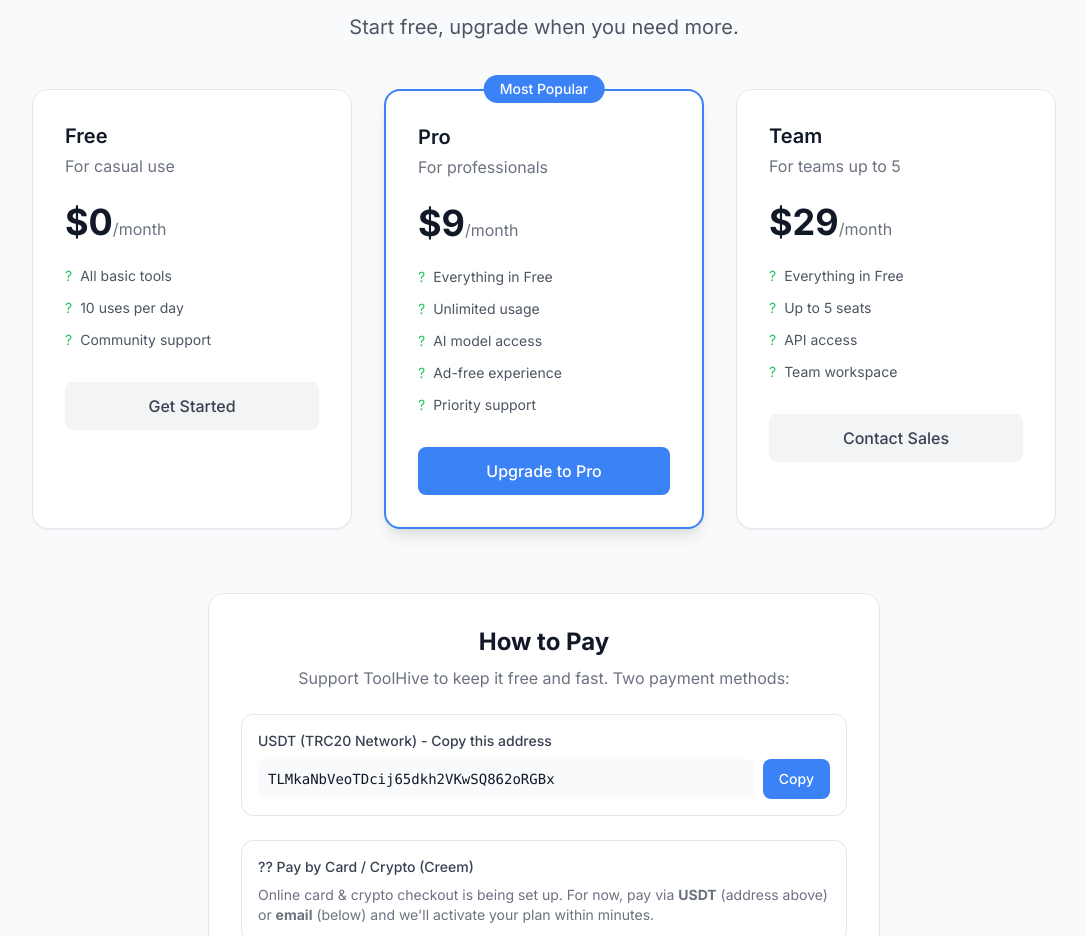
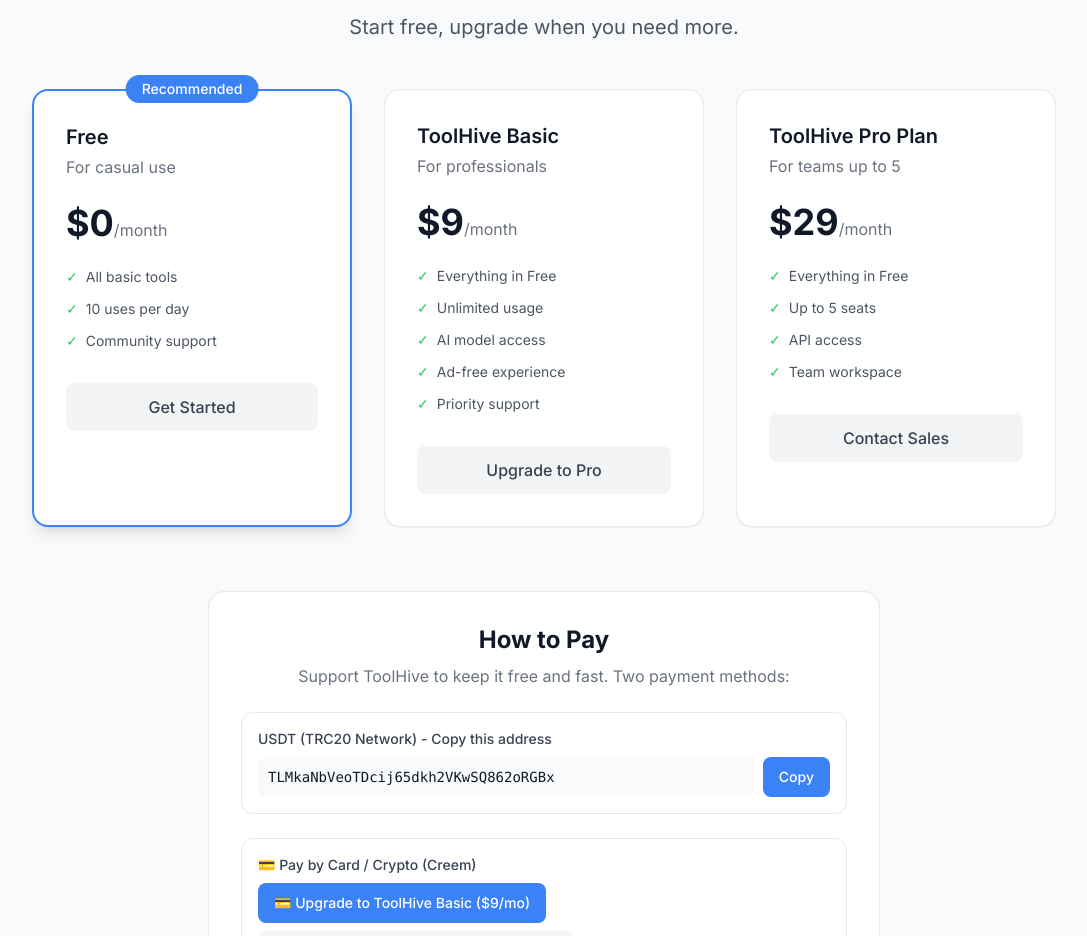
Before and after one commit to chuangyuan-tool/tool-hive, a Next.js app: page /pricing in a window 1280 px wide. Shown: the part 156-1092 px from the top of the page, without its empty margins (96-1183 px from the left). Built offline with nearby package versions, Linux system fonts and the light colour scheme.

Commit message:
pricing: 免费档前置并重点突出、套餐改名(ToolHive Basic/Pro Plan)、付费购买按钮直连 Creem 结账、保留底部条款链接

```diff
--- a/app/pricing/page.tsx
+++ b/app/pricing/page.tsx
@@ -1,18 +1,14 @@
 'use client';
-
 import { useState } from 'react';
 import Link from 'next/link';
 import { useI18n } from '@/components/I18nProvider';
-
 const USDT_ADDRESS = 'TLMkaNbVeoTDcij65dkh2VKwSQ862oRGBx';
-// �տ�ռλ������ creem.io ע���õ� Pro / Team ���� checkout ���Ӻ��ң����������ť������
-const CREEM_PRO_LINK = '';
-const CREEM_TEAM_LINK = '';
-
+// 填入Creem结账链接
+const CREEM_PRO_LINK = 'https://www.creem.io/payment/prod_14cJqr9OgcOjMSjekXXLdC';
+const CREEM_TEAM_LINK = 'https://www.creem.io/payment/prod_6oAsKohcroodQqIuKesDRc';
 export default function PricingPage() {
   const { t } = useI18n();
   const [copied, setCopied] = useState(false);
-
   const copyUsdt = async () => {
     try {
       await navigator.clipboard.writeText(USDT_ADDRESS);
@@ -29,25 +25,22 @@
       setTimeout(() => setCopied(false), 1500);
     }
   };
-
   const plans = [
-    { key: 'free', name: 'Free', price: '$0', desc: t.freeDesc, features: [t.featBasic, t.featDaily, t.featCommunity], cta: t.ctaFree, highlight: false, pay: false },
-    { key: 'pro', name: 'Pro', price: '$9', desc: t.proDesc, features: [t.featEverything, t.featUnlimited, t.featAi, t.featNoAds, t.featPriority], cta: t.ctaPro, highlight: true, pay: true },
-    { key: 'team', name: 'Team', price: '$29', desc: t.teamDesc, features: [t.featEverything, t.featSeats, t.featApi, t.featWorkspace], cta: t.ctaTeam, highlight: false, pay: true },
+    { key: 'free', name: 'Free', price: '$0', desc: t.freeDesc, features: [t.featBasic, t.featDaily, t.featCommunity], cta: t.ctaFree, highlight: true, pay: false },
+    { key: 'pro', name: 'ToolHive Basic', price: '$9', desc: t.proDesc, features: [t.featEverything, t.featUnlimited, t.featAi, t.featNoAds, t.featPriority], cta: t.ctaPro, highlight: false, pay: true, link: CREEM_PRO_LINK },
+    { key: 'team', name: 'ToolHive Pro Plan', price: '$29', desc: t.teamDesc, features: [t.featEverything, t.featSeats, t.featApi, t.featWorkspace], cta: t.ctaTeam, highlight: false, pay: true, link: CREEM_TEAM_LINK },
   ];
-
   return (
     <div className="max-w-7xl mx-auto px-4 sm:px-6 lg:px-8 py-12">
       <div className="text-center mb-12">
         <h1 className="text-3xl md:text-4xl font-bold text-gray-900 mb-4">{t.pricingTitle}</h1>
         <p className="text-xl text-gray-600">{t.pricingSub}</p>
       </div>
-
       <div className="grid grid-cols-1 md:grid-cols-3 gap-8 max-w-5xl mx-auto mb-16">
         {plans.map((plan) => (
           <div key={plan.name} className={'bg-white rounded-2xl p-8 border ' + (plan.highlight ? 'shadow-lg border-2 border-blue-500 relative' : 'shadow-sm border-gray-200')}>
             {plan.highlight && (
-              <div className="absolute -top-4 left-1/2 -translate-x-1/2 bg-blue-500 text-white px-4 py-1 rounded-full text-sm font-medium whitespace-nowrap">{t.mostPopular}</div>
+              <div className="absolute -top-4 left-1/2 -translate-x-1/2 bg-blue-500 text-white px-4 py-1 rounded-full text-sm font-medium whitespace-nowrap">{plan.key === 'free' ? 'Recommended' : t.mostPopular}</div>
             )}
             <h3 className="text-xl font-semibold text-gray-900 mb-1">{plan.name}</h3>
             <p className="text-gray-500 mb-6">{plan.desc}</p>
@@ -58,14 +51,16 @@
             <ul className="space-y-3 mb-8">
               {plan.features.map((f) => (
                 <li key={f} className="flex items-center text-gray-600 text-sm">
-                  <span className="text-green-500 mr-2">{'?'}</span>
+                  <span className="text-green-500 mr-2">✓</span>
                   {f}
                 </li>
               ))}
             </ul>
             {plan.pay ? (
               <a
-                href="#pay"
+                href={plan.link}
+                target="_blank"
+                rel="noopener noreferrer"
                 className={'block text-center py-3 rounded-lg font-medium transition-colors ' + (plan.highlight ? 'bg-blue-500 hover:bg-blue-600 text-white' : 'bg-gray-100 hover:bg-gray-200 text-gray-700')}
               >
                 {plan.cta}
@@ -78,11 +73,9 @@
           </div>
         ))}
       </div>
-
       <div id="pay" className="max-w-2xl mx-auto bg-white border border-gray-200 rounded-2xl p-8 shadow-sm">
         <h2 className="text-2xl font-bold text-gray-900 mb-2 text-center">{t.payTitle}</h2>
         <p className="text-gray-500 text-center mb-6">{t.paySubtitle}</p>
-
         <div className="border border-gray-200 rounded-xl p-4 mb-6">
           <div className="text-sm font-medium text-gray-700 mb-2">{t.payUsdt}</div>
           <div className="flex items-center gap-2">
@@ -91,25 +84,24 @@
               onClick={copyUsdt}
               className="shrink-0 px-4 py-2.5 rounded-lg bg-blue-500 hover:bg-blue-600 text-white text-sm font-medium transition-colors"
             >
-              {copied ? t.payCopied + ' ?' : t.payCopy}
+              {copied ? t.payCopied + ' ✓' : t.payCopy}
             </button>
           </div>
         </div>
-
         <div className="border border-gray-200 rounded-xl p-4 mb-6">
-          <div className="text-sm font-medium text-gray-700 mb-2">?? Pay by Card / Crypto (Creem)</div>
+          <div className="text-sm font-medium text-gray-700 mb-2">💳 Pay by Card / Crypto (Creem)</div>
           {CREEM_PRO_LINK || CREEM_TEAM_LINK ? (
             <div className="space-y-2">
               {CREEM_PRO_LINK ? (
                 <a href={CREEM_PRO_LINK} target="_blank" rel="noopener noreferrer"
                   className="inline-block px-4 py-2.5 rounded-lg bg-blue-500 hover:bg-blue-600 text-white text-sm font-medium transition-colors">
-                  ? Upgrade to Pro ($9/mo)
+                  💳 Upgrade to ToolHive Basic ($9/mo)
                 </a>
               ) : null}
               {CREEM_TEAM_LINK ? (
                 <a href={CREEM_TEAM_LINK} target="_blank" rel="noopener noreferrer"
                   className="inline-block px-4 py-2.5 rounded-lg bg-gray-100 hover:bg-gray-200 text-gray-700 text-sm font-medium transition-colors">
-                  ? Upgrade to Team ($29/mo)
+                  💳 Upgrade to ToolHive Pro Plan ($29/mo)
                 </a>
               ) : null}
             </div>
@@ -119,9 +111,7 @@
             </p>
           )}
         </div>
-
         <p className="text-center text-sm mt-4" style={{ color: '#666' }}>Payment will be available after store verification.</p>
-
         <div className="border border-gray-200 rounded-xl p-4">
           <div className="text-sm text-gray-600 mb-2">{t.payMore}</div>
           <a
@@ -131,27 +121,22 @@
             15981927999@163.com
           </a>
         </div>
-
         <p className="text-xs text-gray-400 text-center mt-5">{t.payNote}</p>
       </div>
-
       <div className="mt-10 max-w-2xl mx-auto">
         <h3 className="text-lg font-semibold text-gray-900">Contact &amp; Support</h3>
         <p className="text-gray-600 mt-2">If you have any questions, please email us: <a href="mailto:15981927999@163.com" className="text-blue-600 hover:underline">15981927999@163.com</a></p>
       </div>
-
       <div className="mt-10 max-w-2xl mx-auto text-sm text-gray-600">
         <h3 className="text-lg font-semibold text-gray-900 mb-3">Terms of Service</h3>
-        <p className="mb-2">All products are digital virtual goods. Our Pro and Team plans are recurring monthly subscriptions, and we also offer one-time purchase products. Subscriptions renew monthly until you cancel; you can cancel anytime from your account dashboard and keep access until the end of the current billing period. See our <a href="/terms" className="text-blue-600 hover:underline">Terms of Service</a> for billing and refund details.</p>
+        <p className="mb-2">All products are digital virtual goods. Our Pro and Team plans are recurring monthly subscriptions, and we also offer one-time purchase products. Subscriptions renew monthly until you cancel; you can cancel anytime from your account dashboard and keep access until the end of the current billing period. See our <a href="/terms-of-service" className="text-blue-600 hover:underline">Terms of Service</a> for billing and refund details.</p>
         <p className="mb-2"><b>Refund Policy:</b> Full refund within 14 days of purchase if the service cannot be delivered. Once the digital service is activated and used, refunds will not be accepted.</p>
         <p className="mb-2"><b>Disclaimer:</b> The service is provided "as is". We do not guarantee the service will be uninterrupted or error-free. We are not liable for any indirect losses caused by using this service.</p>
-
         <h3 className="text-lg font-semibold text-gray-900 mt-6 mb-3">Privacy Policy</h3>
         <p>We only collect necessary information for order processing. Your personal data will not be sold or shared with third parties for marketing purposes. For privacy questions, contact us: <a href="mailto:15981927999@163.com" className="text-blue-600 hover:underline">15981927999@163.com</a></p>
       </div>
-
       <div className="mt-8 text-center text-xs text-gray-400">
-        <p><a href="/terms" className="text-blue-600 hover:underline">Terms of Service</a> | <a href="/privacy" className="text-blue-600 hover:underline">Privacy Policy</a></p>
+        <p><a href="/terms-of-service" className="text-blue-600 hover:underline">Terms of Service</a> | <a href="/privacy-policy" className="text-blue-600 hover:underline">Privacy Policy</a></p>
       </div>
     </div>
   );
```
